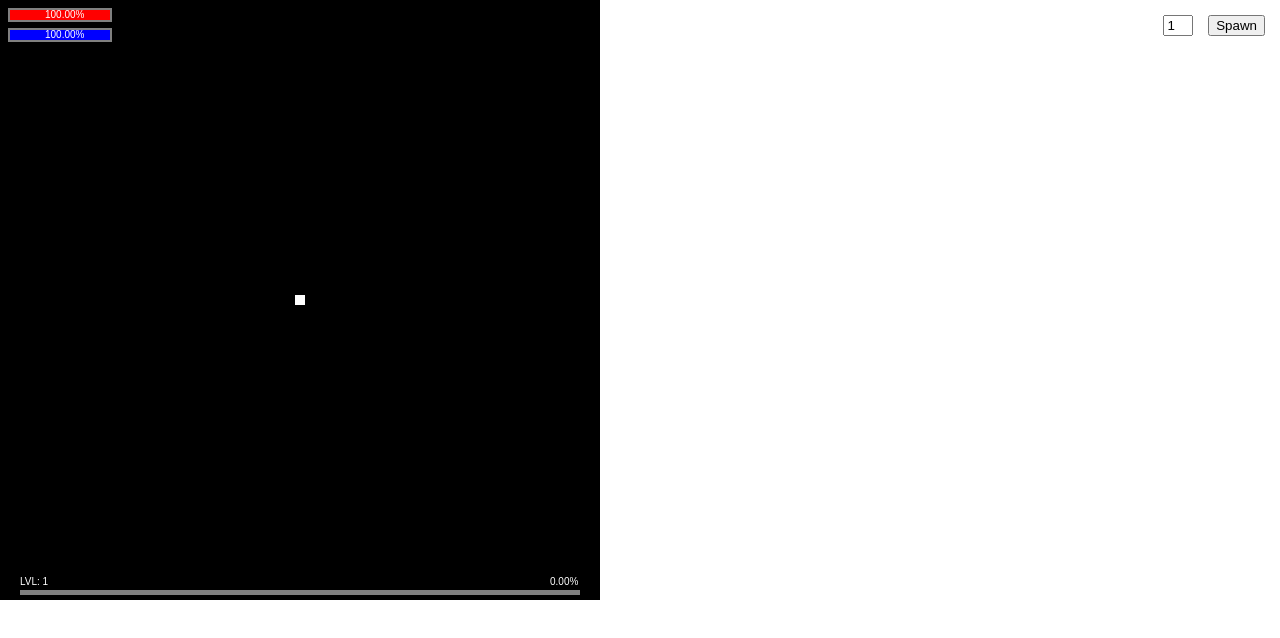
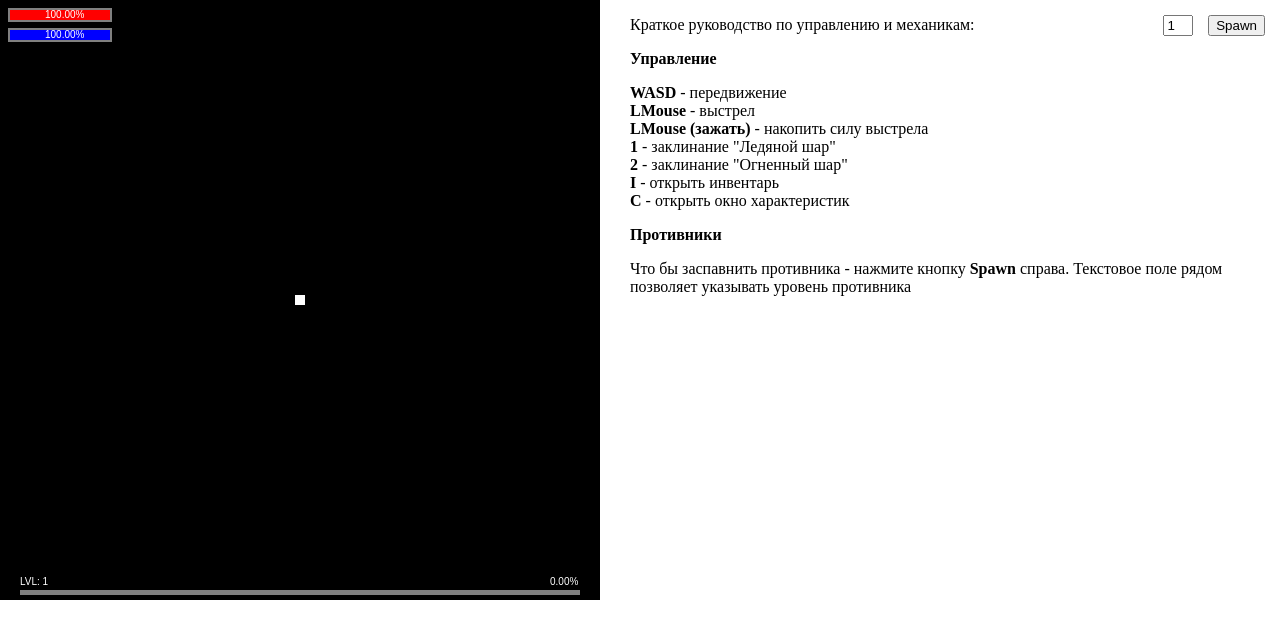
Before and after one commit to 13Hz/simple-rpg, a plain HTML site: page index.html in a window 1280 px wide. Drawn offline with Linux system fonts and the light colour scheme.

Commit message:
Добавил инструкцию Правки

```diff
--- a/classes/Functions.js
+++ b/classes/Functions.js
@@ -32,6 +32,11 @@ export function rnd(min, max)
 export function getDistance(x0,y0,x1,y1)
 {
 	return Math.sqrt(Math.pow(x0 - x1, 2) + Math.pow(y0 - y1, 2));
+}
+
+export function updateGoldText()
+{
+	document.querySelector("#UIMenu.inventory .invAction").innerHTML = "Золото: " + formatGoldString(window.player.inventory.gold);
 }
 
 export function getItemById(id, player)
--- a/classes/Item.js
+++ b/classes/Item.js
@@ -1,5 +1,5 @@
 import {GameObject} from "./GameObject.js";
-import {getItemById, getItemListById, getLogString, remove} from "./Functions.js";
+import {getItemById, getItemListById, getLogString, remove, updateGoldText} from "./Functions.js";
 
 export class Item extends GameObject
 {
@@ -198,9 +198,6 @@ export class Item extends GameObject
 							var item = player.inventory.items[i];
 							if(item.id == id)
 							{
-
-								//item.x = player.x;
-								//item.y = player.y;
 								if(item.count > 1)
 								{
 									document.querySelector("#UIMenu.count").hidden = false;
@@ -210,8 +207,6 @@ export class Item extends GameObject
 									window.itemSellTrack.currentItemId = id;
 									window.itemSellTrack.selectedRow = itemRow;
 									window.itemSellTrack.update();
-									//item.count--;
-									//itemRow.querySelector(".itemName").innerText = item.name + " (" + item.count + ")";
 								}
 								else if(item.count == 1)
 								{
@@ -219,6 +214,7 @@ export class Item extends GameObject
 									invNode.removeChild(itemRow);
 									player.inventory.gold += item.cost;
 								}
+								updateGoldText();
 								break;
 							}
 						}
--- a/index.html
+++ b/index.html
@@ -1,4 +1,3 @@
-<canvas id="canvas" width=600 height=600></canvas>
 <link rel="stylesheet" type="text/css" href="./lib/UIMenu/style.css">
 <link rel="stylesheet" type="text/css" href="./lib/TrackBar/style.css">
 <link rel="stylesheet" type="text/css" href="./style.css">
@@ -11,4 +10,22 @@
 		<div class="title">Меч</div>
 		<div class="body">Описание</div>
 	</div>
+	<div class="main__container">
+		<canvas id="canvas" width=600 height=600></canvas>
+		<div id="help">
+			<p>Краткое руководство по управлению и механикам:</p>
+			<p><b>Управление</b></p>
+			<p>
+				<b>WASD</b> - передвижение<br>
+				<b>LMouse</b> - выстрел<br>
+				<b>LMouse (зажать)</b> - накопить силу выстрела<br>
+				<b>1</b> - заклинание "Ледяной шар"<br>
+				<b>2</b> - заклинание "Огненный шар"<br>
+				<b>I</b> - открыть инвентарь<br>
+				<b>C</b> - открыть окно характеристик<br>
+			</p>
+			<p><b>Противники</b></p>
+			<p>Что бы заспавнить противника - нажмите кнопку <b>Spawn</b> справа. Текстовое поле рядом позволяет указывать уровень противника</p>
+		</div>
+	</div>
 </body>
--- a/script.js
+++ b/script.js
@@ -222,8 +222,6 @@ function update()
 		document.documentElement.style.cursor = "pointer";
 	else
 		document.documentElement.style.cursor = "";
-
-	document.querySelector("#UIMenu.inventory .invAction").innerHTML = "Золото: " + formatGoldString(window.player.inventory.gold);
 }
 
 function regen()
@@ -266,6 +264,7 @@ windows.push(new UIMenu("KeyI", "inventory", "Инвентарь", windows))
 var invNode = document.querySelector("#UIMenu.inventory");
 var invAction = document.createElement("div");
 invAction.className = "invAction";
+invAction.innerText = "Золото: 0";
 invNode.appendChild(invAction);
 
 windows.push(new UIMenu("KeyC", "characters", "Характеристики", windows))
--- a/style.css
+++ b/style.css
@@ -253,3 +253,7 @@ body
     font-family: Georgia;
     font-size: 11pt;
 }
+.main__container {
+    display: flex;
+    gap: 30px;
+}
```
